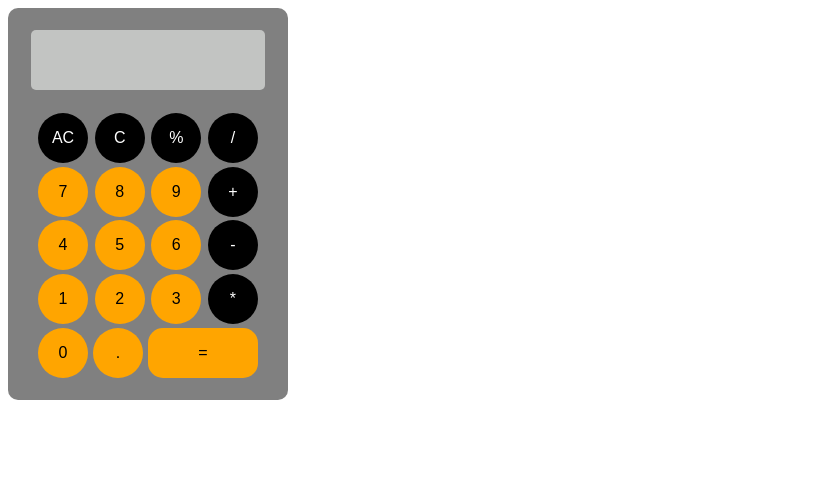
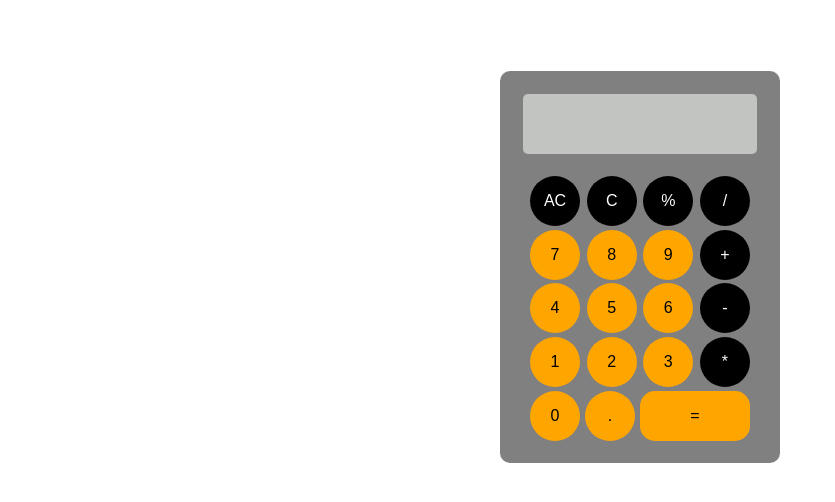
Before and after one commit to eascodes/calculator, a plain HTML site: page index.html in a window 1280 px wide. Shown: the whole page, without its empty margins (0-835 px from the left). Drawn offline with Linux system fonts and the light colour scheme.

Commit message:
Center calculator on page

```diff
--- a/style.css
+++ b/style.css
@@ -1,4 +1,10 @@
+body {
+    display: flex;
+    justify-content: center;
+}
+
 .calc-container {
+    margin-top: 5%;
     background: gray;
     display: flex;
     flex-direction: column;
```
